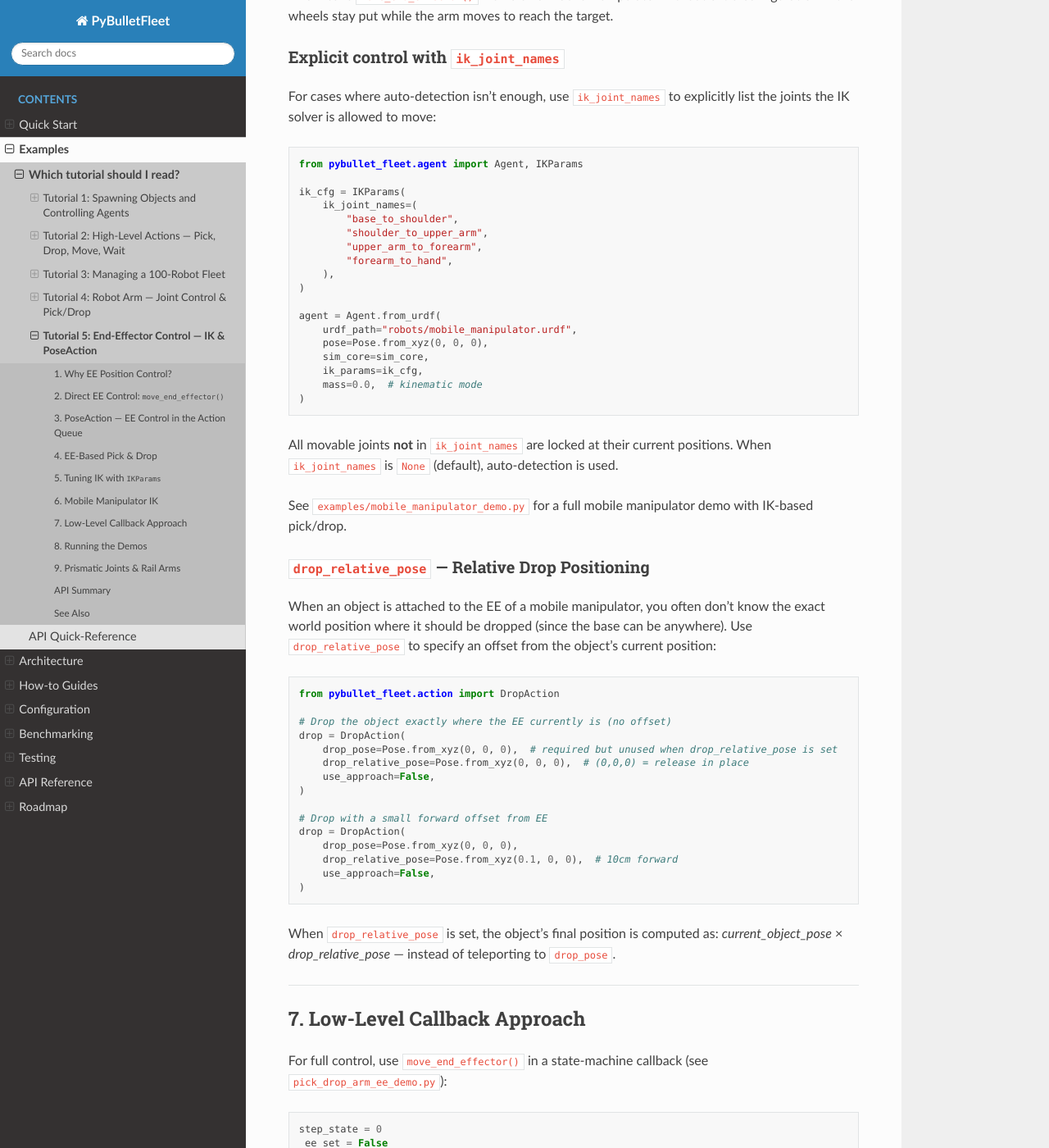
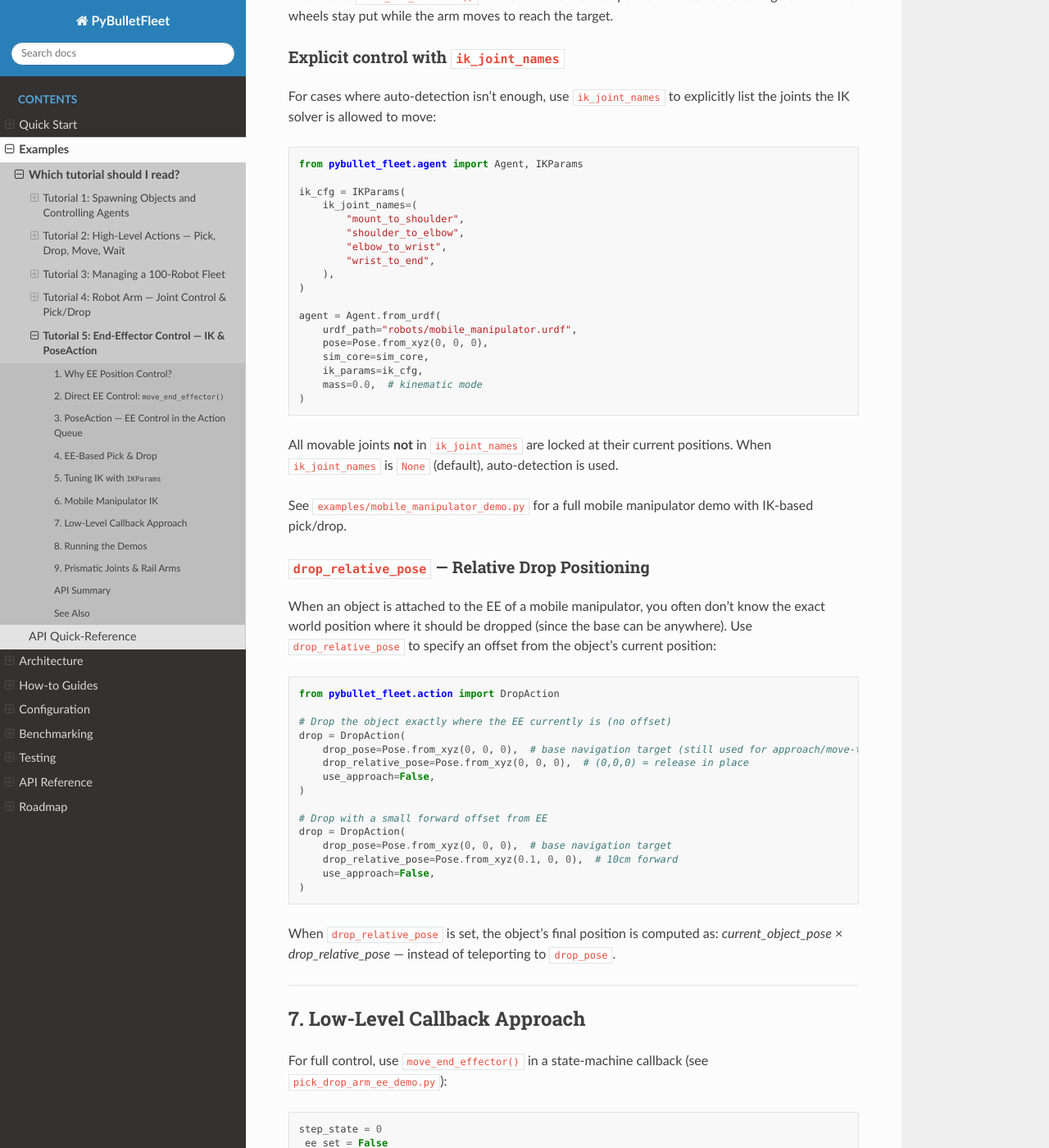
Before and after one commit to yuokamoto/PyBulletFleet, a Sphinx documentation site: the page built from docs/examples/arm-ee-control.md, in a window 1280 px wide and 1400 px high, scrolled down 5122 px. Shown: the whole window at 82% size. Built offline with Sphinx 7.4.7 and the Read the Docs theme 3.1.0, drawn with Linux system fonts in a browser that asks for light colours.

Commit message:
fix(review): address PR #7 review comments
- demo: clarify drop_pose comments (navigation target, not unused)
- docs/spec: update constraints to reflect actual core changes
- docs/agent.spec: note initial plan was superseded by bug fixes
- docs/arm-ee-control: fix ik_joint_names example to match URDF
- docs/arm-ee-control: clarify drop_pose role with drop_relative_pose
- agent.py: update update() docstring to include joint state changes
- agent.py: parse ik_params in AgentSpawnParams.from_dict()
- agent.py: skip JOINT_FIXED in set_joint_target() (physics mode guard)

```diff
--- a/docs/examples/arm-ee-control.md
+++ b/docs/examples/arm-ee-control.md
@@ -243,10 +243,10 @@ from pybullet_fleet.agent import Agent, IKParams
 
 ik_cfg = IKParams(
     ik_joint_names=(
-        "base_to_shoulder",
-        "shoulder_to_upper_arm",
-        "upper_arm_to_forearm",
-        "forearm_to_hand",
+        "mount_to_shoulder",
+        "shoulder_to_elbow",
+        "elbow_to_wrist",
+        "wrist_to_end",
     ),
 )
 
@@ -276,14 +276,14 @@ from pybullet_fleet.action import DropAction
 
 # Drop the object exactly where the EE currently is (no offset)
 drop = DropAction(
-    drop_pose=Pose.from_xyz(0, 0, 0),  # required but unused when drop_relative_pose is set
+    drop_pose=Pose.from_xyz(0, 0, 0),  # base navigation target (still used for approach/move-to-drop)
     drop_relative_pose=Pose.from_xyz(0, 0, 0),  # (0,0,0) = release in place
     use_approach=False,
 )
 
 # Drop with a small forward offset from EE
 drop = DropAction(
-    drop_pose=Pose.from_xyz(0, 0, 0),
+    drop_pose=Pose.from_xyz(0, 0, 0),  # base navigation target
     drop_relative_pose=Pose.from_xyz(0.1, 0, 0),  # 10cm forward
     use_approach=False,
 )
```
Also changed, not shown: docs/design/kinematic-mobile-manipulator/agent.spec.md (+1 -1 lines), docs/design/kinematic-mobile-manipulator/spec.md (+1 -1 lines), 2 other files.
